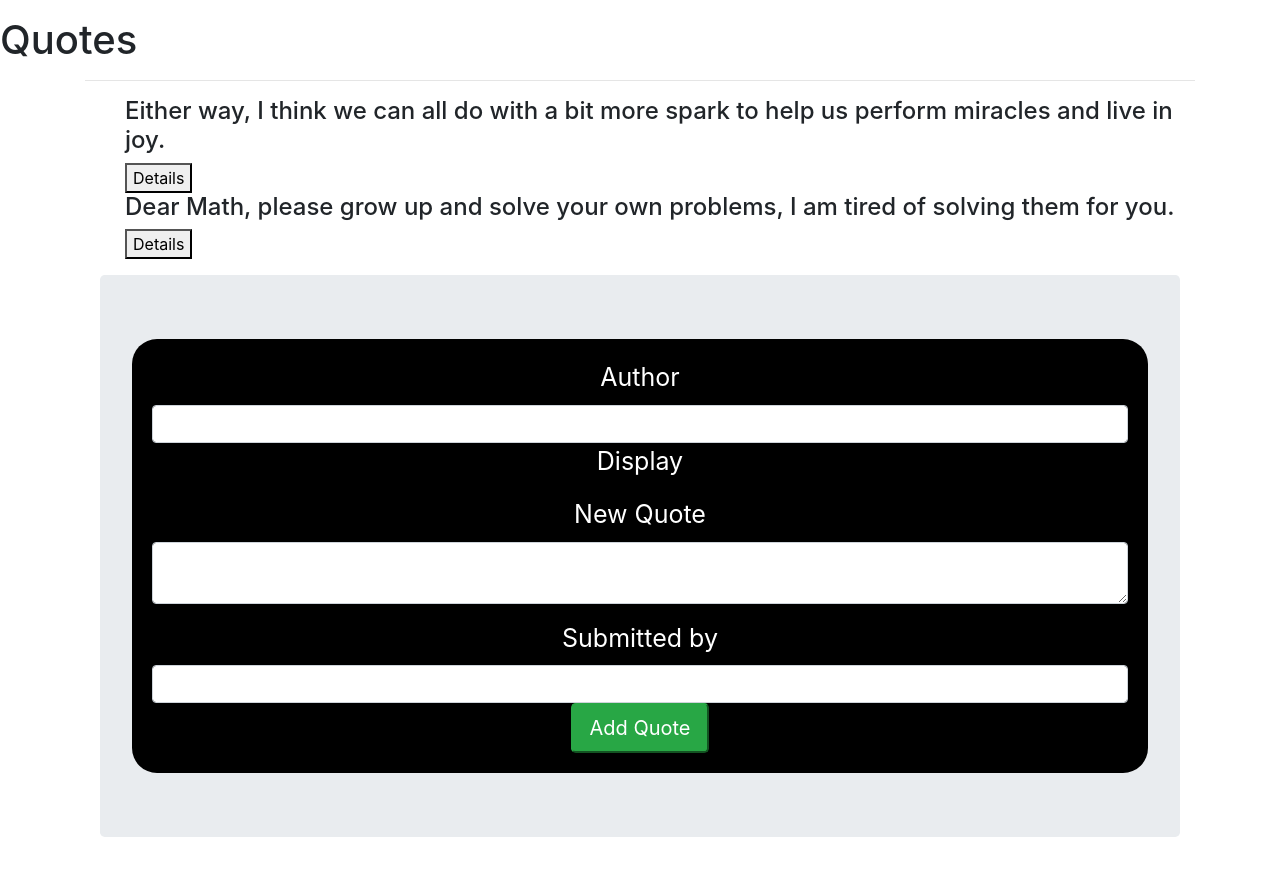
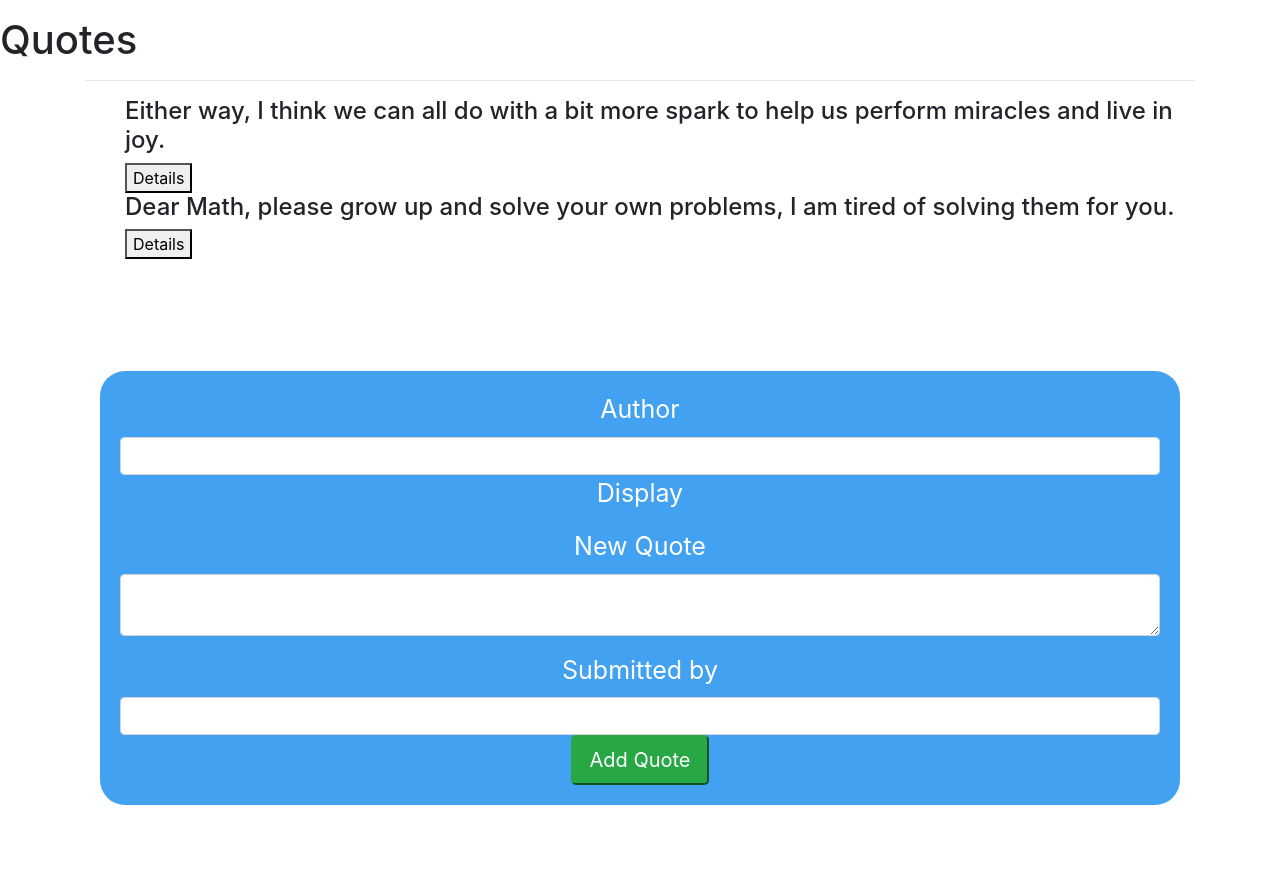
Before and after one commit to Peet-pitz/Quotes, an Angular app in the folder Quotes/: page / in a window 1280 px wide. After the commit the page ends 805 px from the top, so only its background shows below. Built offline with nearby package versions, Linux system fonts and the light colour scheme.

Commit message:
add break

```diff
--- a/Quotes/src/app/quote-form/quote-form.component.css
+++ b/Quotes/src/app/quote-form/quote-form.component.css
@@ -1,5 +1,5 @@
 .panel{
-    background-color: black;
+    background-color: rgb(66, 162, 241);
     color: white;
    font-size: 25px;
     border-radius: 25px;
--- a/Quotes/src/app/quote-form/quote-form.component.html
+++ b/Quotes/src/app/quote-form/quote-form.component.html
@@ -1,8 +1,9 @@
 <div class="container-fluid">
   <form (ngSubmit)='submitQuote()' #quoteForm='ngForm'>
 
-<div class="jumbotron">
+<!-- <div class="jumbotron"> -->
       <div class="text-center">
+          <br><br><br><br>
       <div class="panel panel-info panel-height">
 
     <div class="form-group">
@@ -30,7 +31,7 @@
   <button type="submit" class=" btn-success btn-lg">Add Quote</button>
 </div>
 </div>
-</div>
+<!-- </div> -->
 </form>
 </div>
 
```
